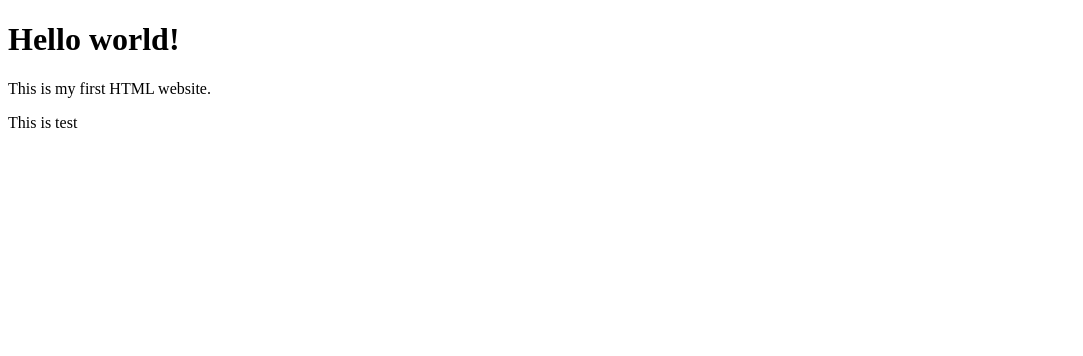
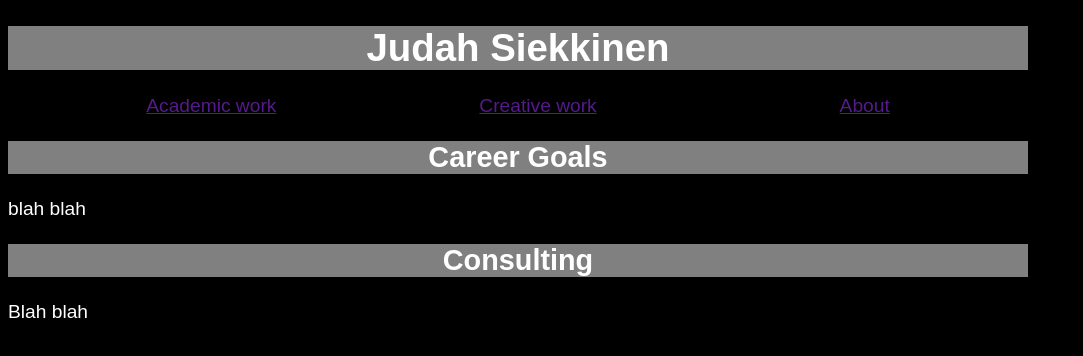
Before and after one commit to jsiekkinen/jsiekkinen.github.io, a plain HTML site: page index.html in a window 1280 px wide. Shown: the whole page, without its empty margins (0-1083 px from the left). Drawn offline with Linux system fonts and the light colour scheme.

Commit message:
official update

```diff
--- a/index.html
+++ b/index.html
@@ -2,10 +2,20 @@
 <html lang="en">
     <head>
         <title>Judah Siekkinen</title>
+        <link href="style.css" rel="stylesheet">
     </head>
     <body>
-        <h1>Hello world!</h1>
-        <p>This is my first HTML website.</p>
-        <p>This is  test</p>
+        <h1>Judah Siekkinen</h1>
+        <nav>
+            <ul>
+                <li><a href="">Academic work</a></li>
+                <li><a href="">Creative work</a></li>
+                <li><a href="">About</a></li>
+            </ul>
+        </nav>
+        <h2>Career Goals</h2>
+        <p>blah blah</p>
+        <h2>Consulting</h2>
+        <p>Blah blah</p>
     </body>
 </html>
--- /dev/null
+++ b/style.css
@@ -0,0 +1,36 @@
+body {
+    background-color: rgb(0, 0, 0);
+    color: white;
+    font-size: larger;
+    font-family: Arial, Helvetica, sans-serif;
+    text-align: justify;
+    max-width: 1020px;
+}
+nav {
+    text-align: center;
+}
+nav ul{
+    display:flex;
+}
+nav ul li{
+    flex:1;
+    list-style: none;
+}
+#wrapper {
+    max-width: 1020px;
+    margin: auto;
+    image width: 100%;
+    }
+
+header {
+        text-align: center;
+        background-color: gray;
+    }
+h1{
+    text-align: center;
+    background-color: gray;
+}
+h2{
+    text-align: center;
+    background-color: gray;
+}
```
